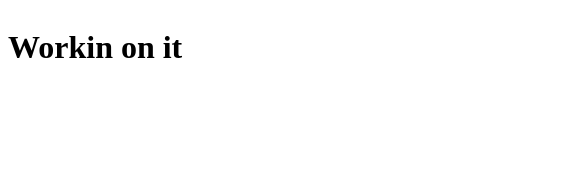
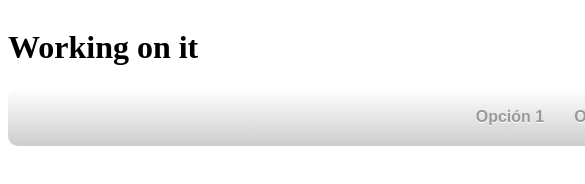
Before and after one commit to Merci13/project_one_dw, a plain HTML site: page home.html in a window 390 px wide. Shown: the top 184 px of the page, 585 px wide, since content can reach past the window. Drawn offline with Linux system fonts and the light colour scheme; a web font is replaced by a local one.

Commit message:
26/6/2017 b
se le agrego un menu a la hoja de home, tambien se le incorporo estilo a este menu y se trato de hacer responsive pero sin resultado

```diff
--- a/home.html
+++ b/home.html
@@ -4,8 +4,20 @@
 		<title>Home Page</title>
 		<meta charset="utf-8">
 		<link rel="stylesheet" type="text/css" href="style/style.css">
+		<link href='https://fonts.googleapis.com/css?family=Sofia' rel='stylesheet'>
 	</head>
-<body>
- 	<h1>Workin on it</h1>
+	<body id="home">
+		<h1>Working on it</h1>
+		<div>
+		<nav>
+			<ul>
+				<li><a title="Opcion 1" href="#">Opción 1</a></li>
+				<li><a title="Opcion 2" href="#">Opción 2</a></li>
+				<li><a title="Opcion 3" href="#">Opción 3</a></li>
+				<li><a title="Opcion 4" href="#">Opción 4</a></li>
+				<li><a title="Opcion 5" href="#">Opción 5</a></li>
+			</ul>
+		</nav>
+		</div>
 	</body>
 </html>
--- a/style/style.css
+++ b/style/style.css
@@ -27,7 +27,7 @@ body#login{
     background-size: cover;
 }
 body#login h1,h2,h3,h4,h5,h6{
-	font-family: 'Sofia';font-size: 22px;
+	font-family: 'Sofia';
 	font-size: 2.4em;
 	color: #202cd6;
 }
@@ -88,6 +88,7 @@ form #loginbuttons{
 /*
 clases de botones para las paginas
 */
+/*-------------------------------------------------------------------------------------------------*/
 .info_button{
 	background-color: #4296FC;
 	color: #FFFFFF;
@@ -113,3 +114,85 @@ clases de botones para las paginas
 }
 
 /*--------------------------------------------------------------------------------------------------*/
+/*CSS para la pagina de home*/
+body#home{
+	justify-content: space-around;
+	flex-direction: column;
+	flex-wrap: wrap;
+}
+
+
+/*Estilo para el menu*/
+
+div nav{
+	display: flex;
+	justify-content: flex-end;
+	flex-direction: row;
+	flex-wrap: wrap;
+	align-content: flex-end;
+}
+nav{
+    /*Bordes redondeados*/
+    -webkit-border-radius:10px;/*Para chrome y Safari*/
+    -moz-border-radius:10px;/*Para Firefox*/
+    -o-border-radius:10px;/*Para Opera*/
+    border-radius:10px;/*El estandar por defecto*/
+    background-image: -webkit-gradient(linear, left top, left bottom, from(#FFF), to(#CCC));/*Para chrome y Safari*/
+    /*Degradados*/
+    background-image: -moz-linear-gradient(top center, #FFF, #CCC);/*Para Firefox*/
+    background-image: -o-linear-gradient(top, #FFF, #CCC);/*Para Opera*/
+    background-image: linear-gradient(top, #FFF, #CCC);/*El estandar por defecto*/
+    overflow:hidden;
+    padding:10px;
+    width:950px;
+    font-family:  'Sofia';
+}
+
+nav ul{
+    list-style:none;
+    margin:0 10px 0 10px;
+    padding:0;
+}
+nav ul li{
+    /*Bordes redondeados*/
+    -webkit-border-radius:5px;/*Chrome y Safari*/
+    -moz-border-radius:5px;/*Firefox*/
+    -o-border-radius:5px;/*Opera*/
+    border-radius:5px;/*Estandar por defecto*/
+    float:left;
+    font-family:Arial, Helvetica, sans-serif;
+    font-size:16px;
+    font-weight:bold;
+    margin-right:10px;
+    text-align:center;
+    /*Sombras para texto, los mismos parametros que box-shadow*/
+    text-shadow: 0px 1px 0px #FFF;
+}
+nav ul li:hover{
+    /*Degradado de fondo*/
+    background-image: -webkit-gradient(linear, left top, left bottom, from(#FFF), to( #E3E3E3));/*Chrome y Safari*/
+    background-image: -moz-linear-gradient(top center, #FFF, #E3E3E3);/*Firefox*/
+    background-image: -o-linear-gradient(top, #FFF, #E3E3E3);/*Opera*/
+    background-image: linear-gradient(top, #FFF, #E3E3E3);/*Estandar por defecto*/
+    /*Sombras*/
+    -webkit-box-shadow:  1px -1px 0px #999;/*Chrome y Safari*/
+    -moz-box-shadow:  1px -1px 0px #999;/*Firefox*/
+    -o-box-shadow:  1px -1px 0px #999;/*Opera*/
+    box-shadow:  1px -1px 0px #999;/*Estandar por defecto*/
+    border:1px solid #E3E3E3;
+}
+nav ul li a{
+    color:#999;
+    display:block;
+    padding:10px;
+    text-decoration:none;
+    /*Transiciones*/
+    -webkit-transition: 0.4s linear all;
+    -moz-transition: 0.4s linear all;
+    -o-transition: 0.4s linear all;
+    transition: 0.4s linear all;
+}
+
+nav ul li a:hover {
+    color:#000;
+}
```
Lines whose indentation alone changed are shown as unchanged.
